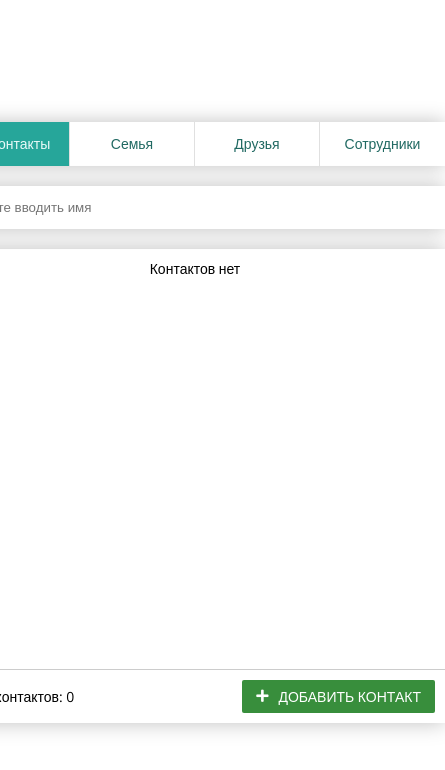
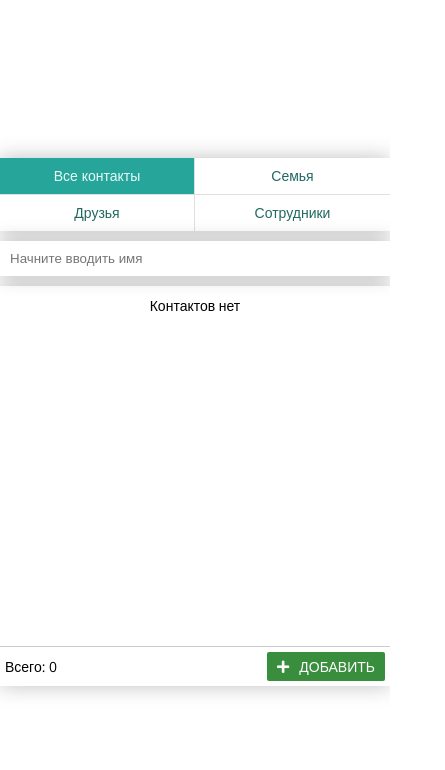
Before and after one commit to rkoshovyi/vue-contacts, a Vue app: page / in a window 390 px wide. Shown: the top 770 px of the page, 445 px wide, since content can reach past the window. Built offline with nearby package versions, Linux system fonts and the light colour scheme.

Commit message:
adaptivity

```diff
--- a/src/App.vue
+++ b/src/App.vue
@@ -74,6 +74,7 @@ export default {
   }
 
   body {
+    min-width: 320px;
     font-family: 'Open Sans', sans-serif;
     font-size: 14px;
   }
--- a/src/components/AddEditModal.vue
+++ b/src/components/AddEditModal.vue
@@ -294,6 +294,7 @@ export default {
     left: 50%;
     transform: translate(-50%, -50%);
     width: 500px;
+    max-width: 100%;
     border: 1px solid #ccc;
     background-color: #fff;
     box-shadow: 0 0 20px rgba(#000, .25);
@@ -304,11 +305,20 @@ export default {
       font-size: 18px;
       padding: 20px;
       background-color: #e0f2f1;
+
+      @media (max-width: 500px) {
+        padding: 10px;
+      }
     }
 
     .modal-content {
       display: flex;
       padding: 20px;
+
+      @media (max-width: 500px) {
+        flex-direction: column;
+        padding: 10px;
+      }
     }
 
     .contacts-image-wrapper {
@@ -316,6 +326,10 @@ export default {
         width: 150px;
         margin-right: 15px;
         text-align: center;
+
+        @media (max-width: 500px) {
+          margin: 0 auto;
+        }
 
         .contact-image {
             position: relative;
@@ -361,10 +375,19 @@ export default {
             color: #fff;
             text-transform: uppercase;
             transition: .3s;
+
+            @media (max-width: 500px) {
+              padding: 5px 10px;
+            }
         }
     }
 
     .image-button {
+
+      @media (max-width: 500px) {
+        margin-bottom: 20px;
+      }
+
       label,
       button {
         width: 100%;
@@ -378,7 +401,6 @@ export default {
           background-color: lighten(#388E3C, 5);
         }
       }
-
 
       button {
         background-color: #D32F2F;
@@ -434,6 +456,10 @@ export default {
             &::-webkit-inner-spin-button {
               -webkit-appearance: none;
             }
+
+            @media (max-width: 500px) {
+              padding: 6px;
+            }
         }
 
         input {
@@ -445,17 +471,30 @@ export default {
         select {
           padding: 7px;
           cursor: pointer;
+
+          @media (max-width: 500px) {
+            padding: 5px 3px;
+          }
         }
     }
 
     .modal-inputs-bottom {
       display: flex;
       justify-content: space-between;
+
+      @media (max-width: 500px) {
+        flex-direction: column;
+      }
     }
 
     .modal-contact-colors {
       display: flex;
       align-items: center;
+
+      @media (max-width: 500px) {
+        justify-content: flex-end;
+        margin-bottom: 10px;
+      }
     }
 
     .modal-contact-color {
@@ -466,6 +505,10 @@ export default {
       transition: .3s;
       cursor: pointer;
       box-shadow: 0 0 10px rgba(#000, .3);
+
+      &:last-child {
+        margin-right: 0;
+      }
 
       &.white {
         background-color: white;
@@ -488,7 +531,7 @@ export default {
       }
 
       &.active {
-      box-shadow: 0 0 10px rgba(#000, 1);
+        box-shadow: 0 0 10px rgba(#000, 1);
       }
     }
 
--- a/src/components/Contacts.vue
+++ b/src/components/Contacts.vue
@@ -118,11 +118,11 @@
     <div class="bottom-bar">
       <div class="contacts-count">
         <p v-if="filterValue">Найдено: {{ filteredContacts.length }}</p>
-        <p v-else>Всего контактов: {{ contactsList.length }}</p>
+        <p v-else>Всего: {{ contactsList.length }}</p>
       </div>
       <div class="add-contact-button"
            @click="$emit('addContactShow')">
-           <i class="fas fa-plus"></i> Добавить контакт</div>
+           <i class="fas fa-plus"></i> Добавить</div>
     </div>
   </div>
 </div>
@@ -279,12 +279,18 @@ export default {
 <style lang="scss">
 .contact-container {
     width: 500px;
+    max-width: 100%;
 }
 
 .groups-buttons {
   display: flex;
+  flex-wrap: wrap;
   margin-bottom: 20px;
   box-shadow: 0 0 20px rgba(#000, .25);
+
+  @media (max-width: 500px) {
+    margin-bottom: 10px;
+  }
 
   .group-button {
     width: 25%;
@@ -296,6 +302,21 @@ export default {
     font-size: 14px;
     transition: .3s;
     color: #206962;
+
+    @media (max-width: 500px) {
+      width: 50%;
+      padding: 10px 3px;
+      border-bottom: 1px solid #e0e0e0;
+
+      &:nth-child(2) {
+        border-right: none;
+      }
+
+      &:nth-child(3),
+      &:nth-child(4) {
+        border-bottom: none;
+      }
+    }
 
     &:hover {
       background-color: #ddd;
@@ -316,12 +337,20 @@ export default {
     width: 100%;
     margin-bottom: 20px;
 
+    @media (max-width: 500px) {
+      margin-bottom: 10px;
+    }
+
     input {
         width: 100%;
         padding: 14px;
         border: none;
         outline: none;
         box-shadow: 0 0 20px rgba(#000, .25);
+
+        @media (max-width: 500px) {
+          padding: 10px;
+        }
     }
 }
 
@@ -334,6 +363,10 @@ export default {
     width: 100%;
     height: 420px;
     overflow-y: auto;
+
+    @media (max-width: 500px) {
+      height: 360px;
+    }
 }
 
 .contact-wrapper {
@@ -377,6 +410,11 @@ export default {
         overflow: hidden;
         box-shadow: 0 0 10px rgba(#000, .25);
 
+        @media (max-width: 500px) {
+          width: 40px;
+          height: 40px;
+        }
+
         img {
             position: absolute;
             top: 50%;
@@ -398,6 +436,10 @@ export default {
 
         .contact-info-left {
             width: 75px;
+
+            @media (max-width: 500px) {
+              display: none;
+            }
         }
 
         .contact-info-item {
@@ -456,6 +498,10 @@ export default {
         &:hover {
           background-color: lighten(#B2DFDB, 5);
         }
+
+        @media (max-width: 768px) {
+          opacity: 1;
+        }
     }
 }
 
@@ -471,6 +517,10 @@ export default {
   padding: 10px;
   border-top: 1px solid #ccc;
 
+  @media (max-width: 500px) {
+    padding: 5px;
+  }
+
   .add-contact-button {
       display: flex;
       align-items: center;
@@ -483,6 +533,10 @@ export default {
       transition: 0.3s;
       text-transform: uppercase;
       color: #fff;
+
+      @media (max-width: 500px) {
+        padding: 5px 10px;
+      }
 
       i {
         margin-right: 10px;
@@ -512,6 +566,8 @@ export default {
     top: 50%;
     left: 50%;
     transform: translate(-50%, -50%);
+    width: 400px;
+    max-width: 100%;
     padding: 20px;
     background-color: #fff;
     box-shadow: 0 0 20px rgba(#000, 0.25);
```
Also changed, not shown: 10 other files (tests, documents, lock files or other folders).
